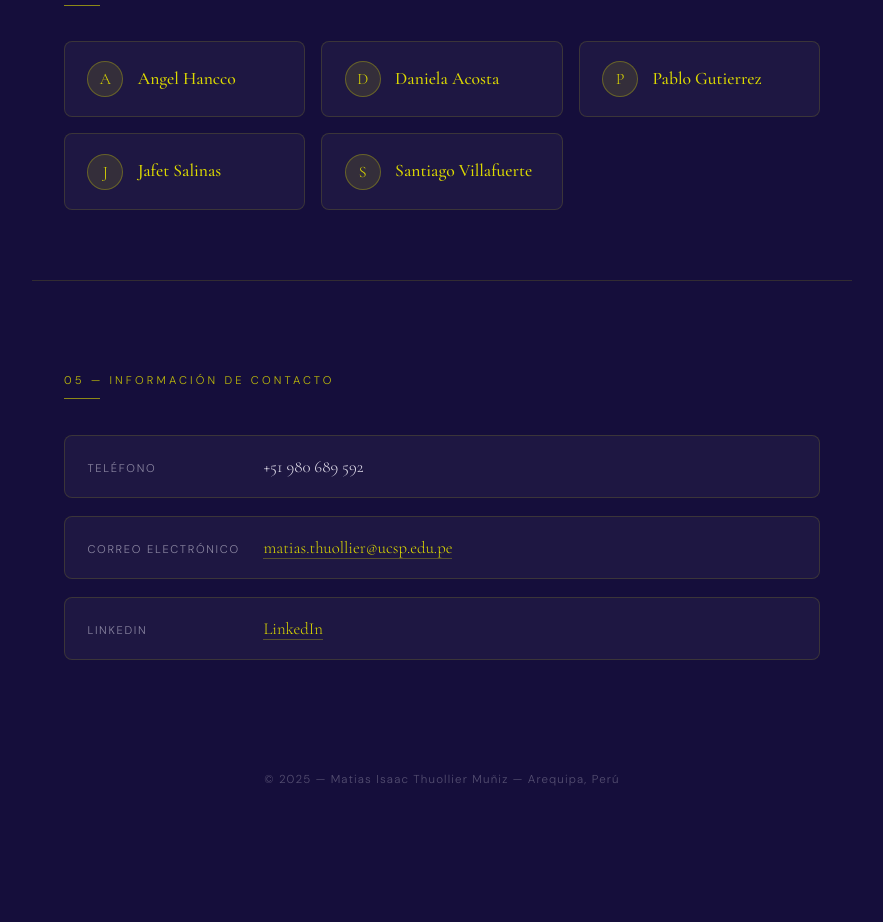
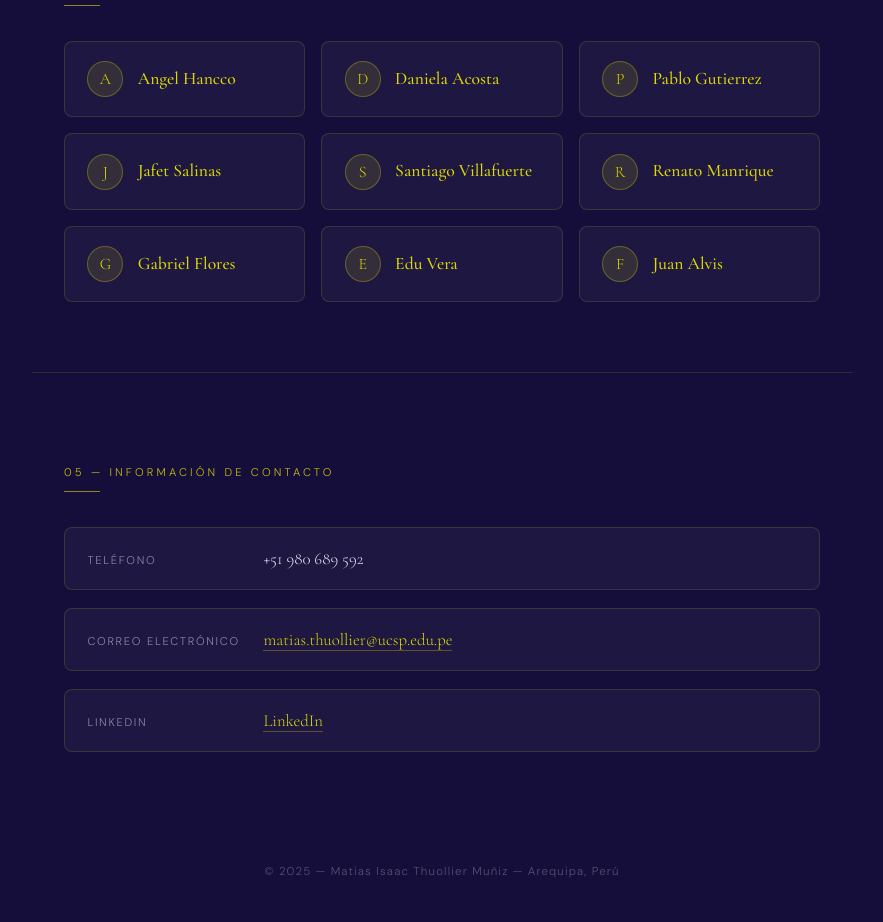
Before and after one commit to matiasthuollier/matiasthuollier, a plain HTML site: page matias_thuollier.html in a window 1280 px wide. Shown: the part 1323-2245 px from the top of the page, without its empty margins (198-1081 px from the left). Before the commit the page ends 2153 px from the top, so only its background shows below. Drawn offline with nearby package versions, Linux system fonts and the light colour scheme.

Commit message:
Update matias_thuollier.html

```diff
--- a/matias_thuollier.html
+++ b/matias_thuollier.html
@@ -453,6 +453,22 @@
         <div class="avatar">S</div>
           <a href="https://santiagovillafuerte-develop.github.io/Santiago-Israel-Villafuerte-Pajares/" target="_blank" rel="noopener">Santiago Villafuerte</a>
         </div>
+         <div class="card">
+        <div class="avatar">R</div>
+          <a href="https://renatomanuelmanrique4-jpg.github.io/" target="_blank" rel="noopener">Renato Manrique</a>
+        </div>
+         <div class="card">
+        <div class="avatar">G</div>
+          <a href="https://gabriel-flores-ll.github.io/" target="_blank" rel="noopener">Gabriel Flores</a>
+        </div>
+        <div class="card">
+        <div class="avatar">E</div>
+          <a href="https://edu-enrrique-vera-alfaro.github.io/edu-enrique-vera-alfaro/" target="_blank" rel="noopener">Edu Vera</a>
+        </div>
+        <div class="card">
+        <div class="avatar">F</div>
+          <a href="https://juan-alvis.github.io/My_page/PAGINA_JUANFER/" target="_blank" rel="noopener">Juan Alvis</a>
+        </div>
       </div>
     </section>
 
```
